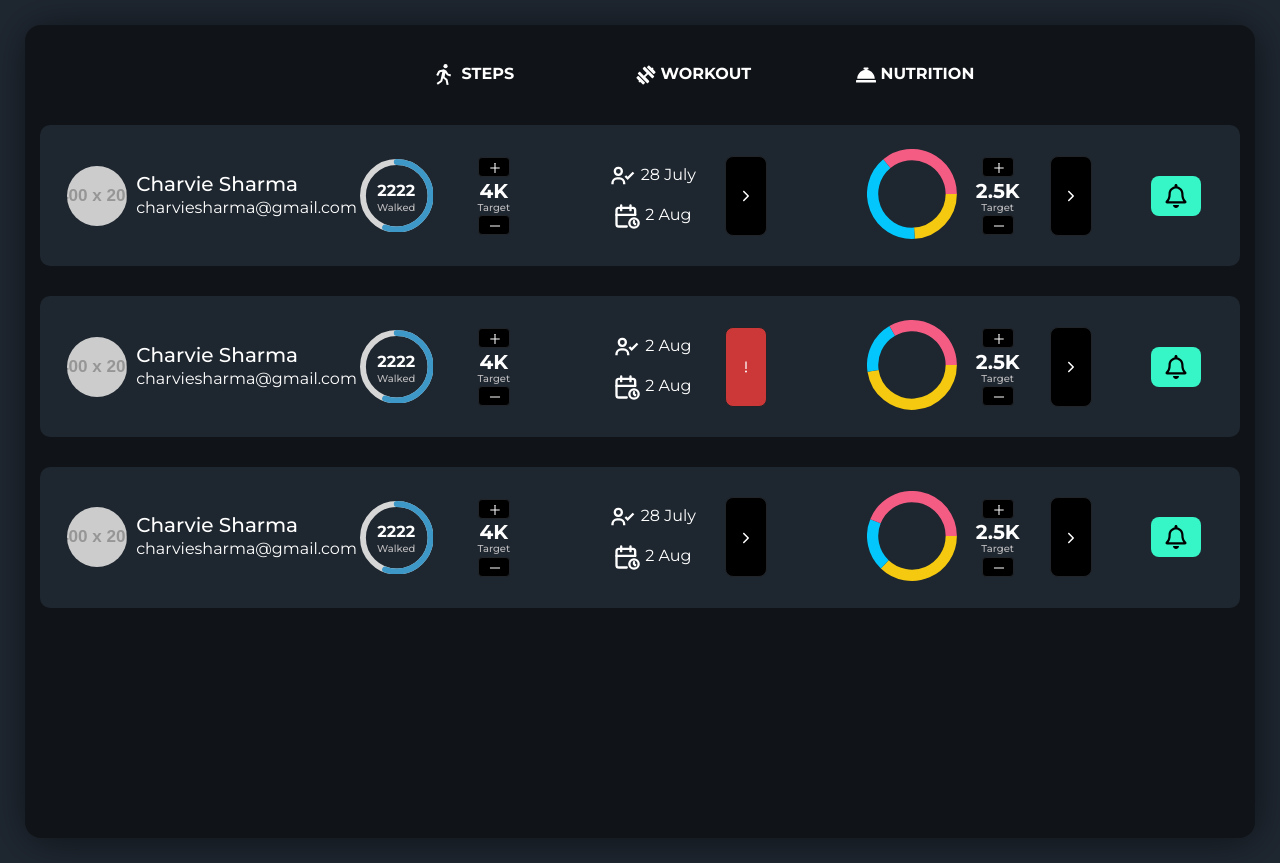
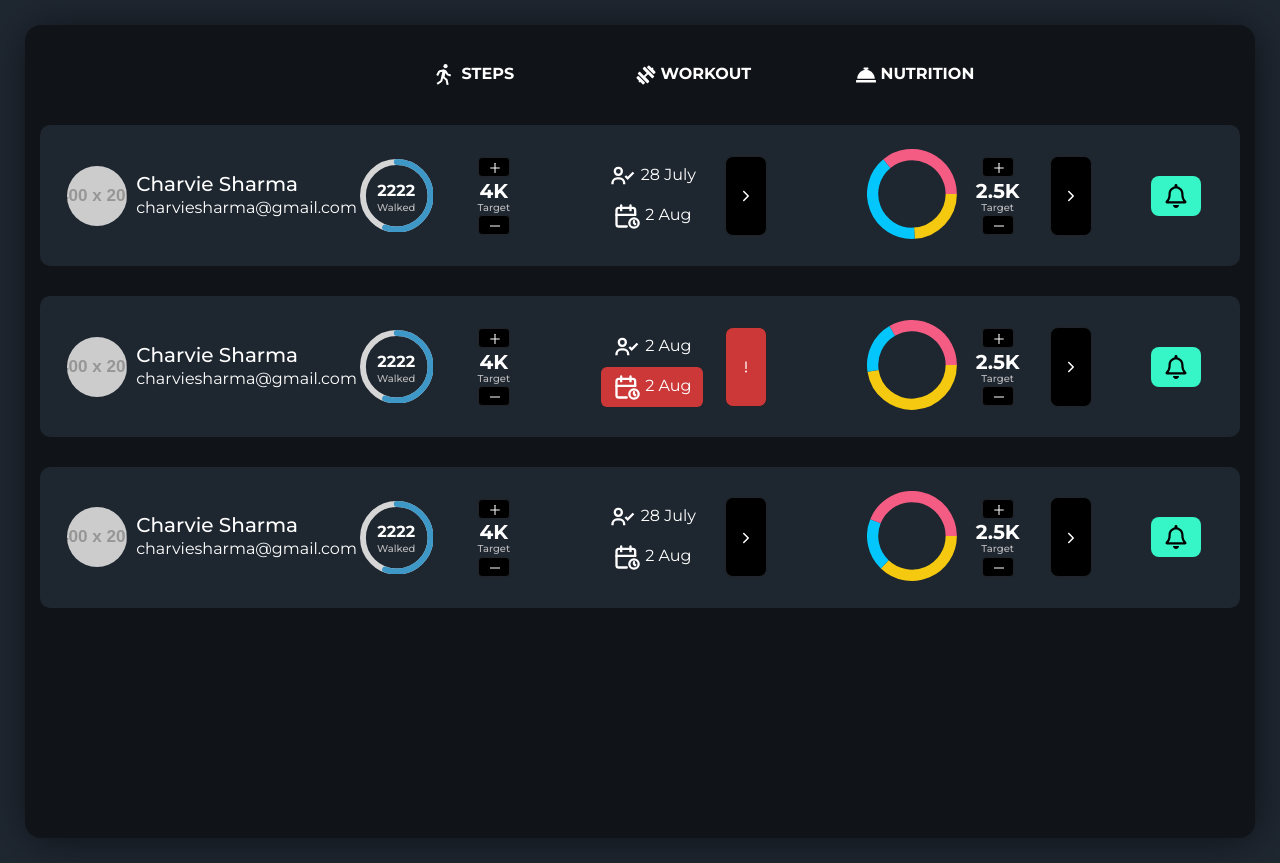
Before and after one commit to muazaqdas/Evolv-Frontend-Challlenge, a React (Create React App) app: page / in a window 1280 px wide. Built offline with nearby package versions, Linux system fonts and the light colour scheme.

Commit message:
bugs fixed

```diff
--- a/package.json
+++ b/package.json
@@ -1,5 +1,5 @@
 {
-  "name": "myapp",
+  "name": "Evolv",
   "version": "0.1.0",
   "private": true,
   "dependencies": {
--- a/src/Components/Steps.js
+++ b/src/Components/Steps.js
@@ -20,7 +20,7 @@ function Steps(props) {
     return (
       <div className="row d-flex justify-content-center align-items-center">
         <div className='circle-bar col-6 '>
-          <CircularProgressbarWithChildren  value={props.value} maxValue={props.maxValue}>
+          <CircularProgressbarWithChildren  value={props.value} maxValue={targetValue}>
           <p className='Digits'>{props.digit}</p>
           <p className='subtitle'>{props.subtitle1}</p>
           </CircularProgressbarWithChildren>
--- a/src/Components/styles.css
+++ b/src/Components/styles.css
@@ -53,7 +53,7 @@
     font-weight: 700;
 }
 .date button {
-    background-color: transparent !important;
+    background-color: transparent ;
     border-style: none;
 
 }
```
